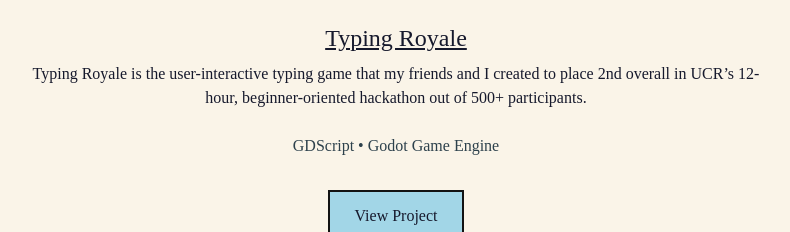
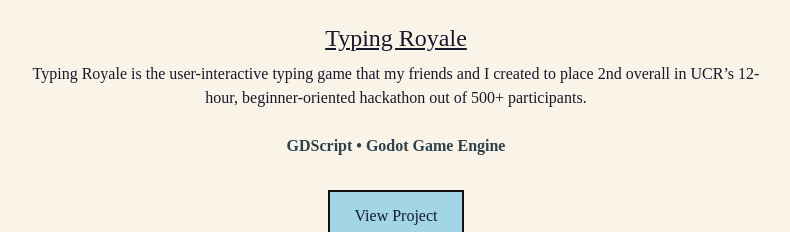
Before and after one commit to knytnguyen/portfolio, a React (Create React App) app: page / in a window 1280 px wide. Shown: the part 3169-3401 px from the top of the page, without its empty margins (244-1034 px from the left). Built offline with nearby package versions, Linux system fonts and the light colour scheme.

Commit message:
Adjusted styling of webpage and scrollbar

```diff
--- a/src/components/Portfolio.jsx
+++ b/src/components/Portfolio.jsx
@@ -54,7 +54,7 @@
                                 <h2 className='text-3xl font-bold my-4'>{id}</h2>
                                 <p className='text-2xl underline'>{title}</p>
                                 <p className='text-1xl p-2 text-center'>{imageDescription}</p>
-                                <p className='text-1xl p-4 pb-6 text-[#2d414c]'>{techUsed}</p>
+                                <p className='text-1xl p-4 pb-6 text-[#2d414c] font-extrabold'>{techUsed}</p>
                                 <a className='border-green' href={linkToProject} rel='noreferrer' target='_blank'>
                                     <button className='text-[#16192C] bg-[#A2D6E7] group border-2 px-6 py-3 my-2 flex justify-center mx-auto border-[#121212] hover:bg-[#E6CCF5]'>View Project</button>
                                 </a>
```
